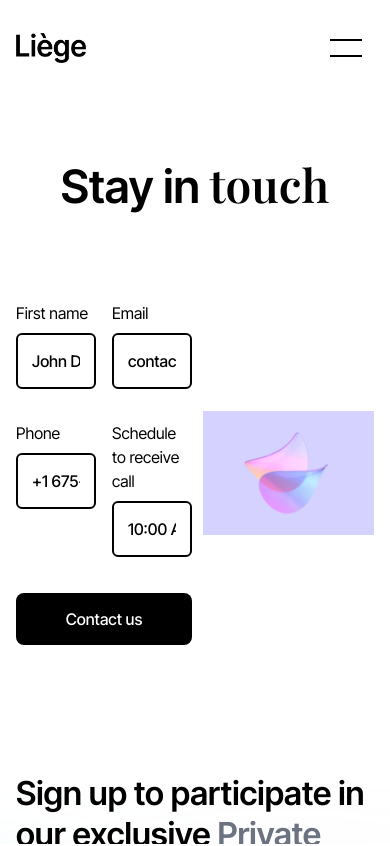
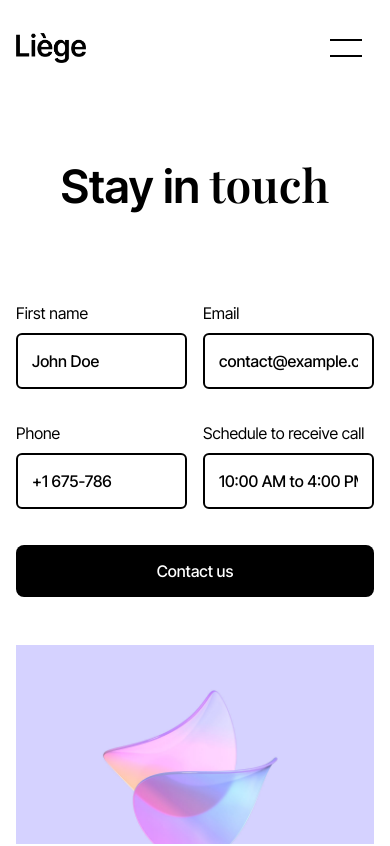
Before and after one commit to skupta12/Marketing-Agency, a Next.js app: page /contact in a window 390 px wide. Shown: the top 846 px of the page. Built offline with nearby package versions, Linux system fonts and the light colour scheme; a web font is replaced by a local one.

Commit message:
Contact form

```diff
--- a/src/app/contact/page.tsx
+++ b/src/app/contact/page.tsx
@@ -16,7 +16,7 @@ const Page = () => {
           </div>
         </div>
         <div className="grid grid-cols-12 gap-4 items-center">
-          <div className="col-span-6 lg:pr-12">
+          <div className="lg:col-span-6 col-span-12 lg:pr-12">
             <form action="#">
               <div className="grid grid-cols-12 gap-4">
                 <div className="col-span-6">
@@ -71,8 +71,9 @@ const Page = () => {
               </div>
             </form>
           </div>
-          <div className="col-span-6">
+          <div className="lg:col-span-6 col-span-12 lg:mt-0 mt-8">
             <Image
+            className="w-full"
               width={500}
               height={500}
               src="/blog/blog-1.jpg"
```
